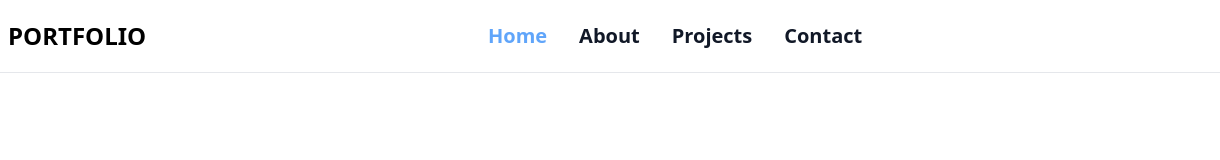
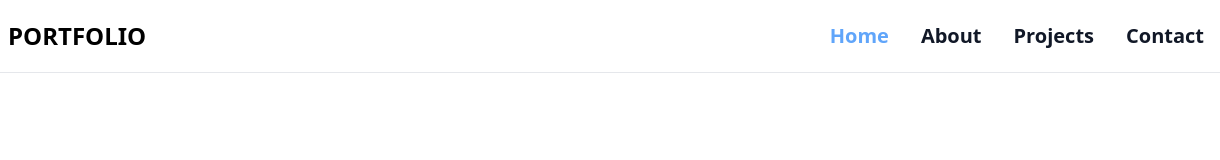
Before and after one commit to k-winph/portfolio-team11, a website: page src/components/navbar/index.html in a window 1280 px wide. Shown: the full height of the page, 60-1280 px from the left. Drawn offline with nearby package versions, Linux system fonts and the light colour scheme.

Commit message:
เลื่อนปุ่มเมนูไปอยู่ฝั่งขวา

```diff
--- a/src/components/navbar/index.html
+++ b/src/components/navbar/index.html
@@ -54,8 +54,8 @@
           </button>
         </div>
         <div
-          class="items-center justify-between hidden w-full md:flex md:w-auto md:order-1"
-          id="navbar-sticky"
+            class="items-center justify-between hidden w-full md:flex md:w-auto md:order-1 ml-auto"
+            id="navbar-sticky"
         >
           <ul
             class="flex flex-col p-4 md:p-0 mt-4 text-xl font-semibold border border-gray-100 rounded-lg bg-gray-50 md:space-x-8 rtl:space-x-reverse md:flex-row md:mt-0 md:border-0 md:bg-white dark:bg-pink-400 md:dark:bg-pink-400 dark:border-white"
```
